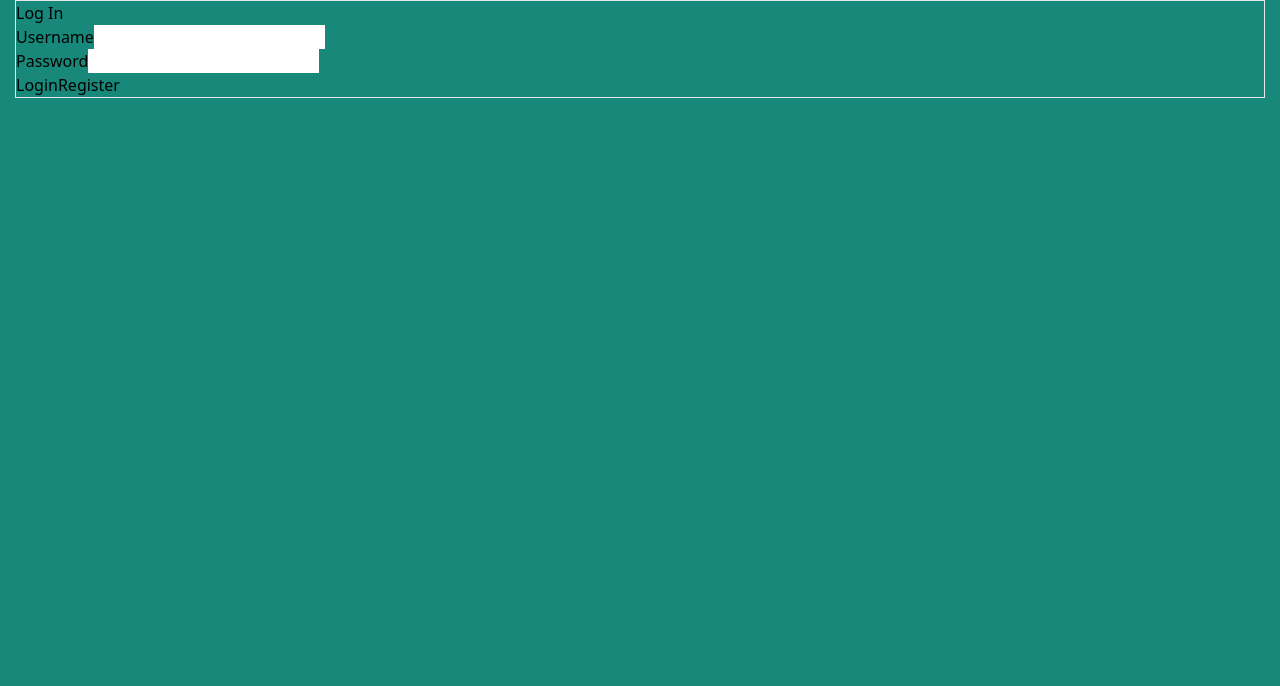
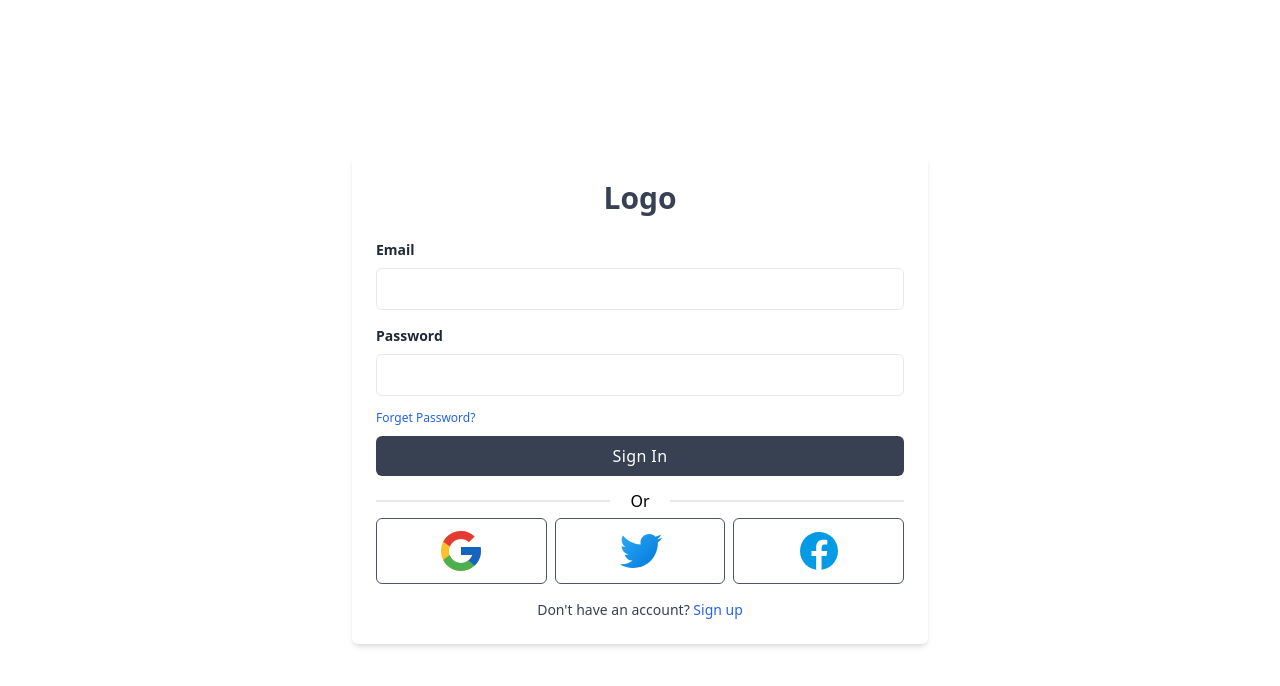
Before and after one commit to Green-Infinity-loop/Project-e-commerce, a Next.js app in the folder client/: page / in a window 1280 px wide. Shown: the top 686 px of the page. Built offline with nearby package versions, Linux system fonts and the light colour scheme.

Commit message:
log in hiiw

```diff
--- a/client/next.config.js
+++ b/client/next.config.js
@@ -8,6 +8,11 @@ const nextConfig = {
         hostname: "via.placeholder.com",
         pathname: "/**",
       },
+      {
+        protocol: "http",
+        hostname: "www.w3.org",
+        pathname: "/**",
+      },
     ]
   }
 }
--- a/client/src/components/LogIn.tsx
+++ b/client/src/components/LogIn.tsx
@@ -1,25 +1,88 @@
 import Link from "next/link";
 
-export default function LogIn(){
-    return (
-        <div className="bg-[#17887A] w-full h-screen">
-            <div className="container">
-                <div className="mx-auto border">
-                    <h1>Log In</h1>
-                    <form>
-                        <div className="form-group flex">
-                            <label>Username</label>
-                            <input type="text" />
-                        </div>
-                        <div className="form-group flex">
-                            <label>Password</label>
-                            <input type="text" />
-                        </div>
-                        <button>Login</button>
-                        <Link href="#">Register</Link>
-                    </form>
-                </div>
-            </div>
+export default function Login() {
+  return (
+    <div className="relative flex flex-col items-center justify-center min-h-screen overflow-hidden">
+      <div className="w-full p-6 bg-white rounded-md shadow-md lg:max-w-xl">
+        <h1 className="text-3xl font-bold text-center text-gray-700">Logo</h1>
+        <form className="mt-6">
+          <div className="mb-4">
+            <label
+              htmlFor="email"
+              className="block text-sm font-semibold text-gray-800"
+            >
+              Email
+            </label>
+            <input
+              type="email"
+              className="block w-full px-4 py-2 mt-2 text-gray-700 bg-white border rounded-md focus:border-gray-400 focus:ring-gray-300 focus:outline-none focus:ring focus:ring-opacity-40"
+            />
+          </div>
+          <div className="mb-2">
+            <label
+              htmlFor="password"
+              className="block text-sm font-semibold text-gray-800"
+            >
+              Password
+            </label>
+            <input
+              type="password"
+              className="block w-full px-4 py-2 mt-2 text-gray-700 bg-white border rounded-md focus:border-gray-400 focus:ring-gray-300 focus:outline-none focus:ring focus:ring-opacity-40"
+            />
+          </div>
+          <Link
+            href="/forget"
+            className="text-xs text-blue-600 hover:underline"
+          >
+            Forget Password?
+          </Link>
+          <div className="mt-2">
+            <button className="w-full px-4 py-2 tracking-wide text-white transition-colors duration-200 transform bg-gray-700 rounded-md hover:bg-gray-600 focus:outline-none focus:bg-gray-600">
+              Sign In
+            </button>
+          </div>
+        </form>
+
+        <div className="relative flex items-center justify-center w-full mt-6 border border-t">
+          <div className="absolute px-5 bg-white">Or</div>
         </div>
-    )
+        <div className="flex mt-4 gap-x-2">
+          <button
+            type="button"
+            className="flex items-center justify-center w-full p-2 border border-gray-600 rounded-md focus:ring-2 focus:ring-offset-1 focus:ring-violet-600"
+          >
+            <svg xmlns="http://www.w3.org/2000/svg" x="0px" y="0px"
+width="48" height="48"
+viewBox="0 0 48 48">
+<path fill="#fbc02d" d="M43.611,20.083H42V20H24v8h11.303c-1.649,4.657-6.08,8-11.303,8c-6.627,0-12-5.373-12-12	s5.373-12,12-12c3.059,0,5.842,1.154,7.961,3.039l5.657-5.657C34.046,6.053,29.268,4,24,4C12.955,4,4,12.955,4,24s8.955,20,20,20	s20-8.955,20-20C44,22.659,43.862,21.35,43.611,20.083z"></path><path fill="#e53935" d="M6.306,14.691l6.571,4.819C14.655,15.108,18.961,12,24,12c3.059,0,5.842,1.154,7.961,3.039	l5.657-5.657C34.046,6.053,29.268,4,24,4C16.318,4,9.656,8.337,6.306,14.691z"></path><path fill="#4caf50" d="M24,44c5.166,0,9.86-1.977,13.409-5.192l-6.19-5.238C29.211,35.091,26.715,36,24,36	c-5.202,0-9.619-3.317-11.283-7.946l-6.522,5.025C9.505,39.556,16.227,44,24,44z"></path><path fill="#1565c0" d="M43.611,20.083L43.595,20L42,20H24v8h11.303c-0.792,2.237-2.231,4.166-4.087,5.571	c0.001-0.001,0.002-0.001,0.003-0.002l6.19,5.238C36.971,39.205,44,34,44,24C44,22.659,43.862,21.35,43.611,20.083z"></path>
+</svg>
+          </button>
+          <button className="flex items-center justify-center w-full p-2 border border-gray-600 rounded-md focus:ring-2 focus:ring-offset-1 focus:ring-violet-600">
+            <svg xmlns="http://www.w3.org/2000/svg" x="0px" y="0px"
+width="48" height="48"
+viewBox="0 0 48 48">
+<linearGradient id="_osn9zIN2f6RhTsY8WhY4a_5MQ0gPAYYx7a_gr1" x1="10.341" x2="40.798" y1="8.312" y2="38.769" gradientUnits="userSpaceOnUse"><stop offset="0" stop-color="#2aa4f4"></stop><stop offset="1" stop-color="#007ad9"></stop></linearGradient><path fill="url(#_osn9zIN2f6RhTsY8WhY4a_5MQ0gPAYYx7a_gr1)" d="M46.105,11.02c-1.551,0.687-3.219,1.145-4.979,1.362c1.789-1.062,3.166-2.756,3.812-4.758	c-1.674,0.981-3.529,1.702-5.502,2.082C37.86,8.036,35.612,7,33.122,7c-4.783,0-8.661,3.843-8.661,8.582	c0,0.671,0.079,1.324,0.226,1.958c-7.196-0.361-13.579-3.782-17.849-8.974c-0.75,1.269-1.172,2.754-1.172,4.322	c0,2.979,1.525,5.602,3.851,7.147c-1.42-0.043-2.756-0.438-3.926-1.072c0,0.026,0,0.064,0,0.101c0,4.163,2.986,7.63,6.944,8.419	c-0.723,0.198-1.488,0.308-2.276,0.308c-0.559,0-1.104-0.063-1.632-0.158c1.102,3.402,4.299,5.889,8.087,5.963	c-2.964,2.298-6.697,3.674-10.756,3.674c-0.701,0-1.387-0.04-2.065-0.122C7.73,39.577,12.283,41,17.171,41	c15.927,0,24.641-13.079,24.641-24.426c0-0.372-0.012-0.742-0.029-1.108C43.483,14.265,44.948,12.751,46.105,11.02"></path>
+</svg>
+          </button>
+          <button className="flex items-center justify-center w-full p-2 border border-gray-600 rounded-md focus:ring-2 focus:ring-offset-1 focus:ring-violet-600">
+            <svg xmlns="http://www.w3.org/2000/svg" x="0px" y="0px"
+width="48" height="48"
+viewBox="0 0 48 48">
+<path fill="#039be5" d="M24 5A19 19 0 1 0 24 43A19 19 0 1 0 24 5Z"></path><path fill="#fff" d="M26.572,29.036h4.917l0.772-4.995h-5.69v-2.73c0-2.075,0.678-3.915,2.619-3.915h3.119v-4.359c-0.548-0.074-1.707-0.236-3.897-0.236c-4.573,0-7.254,2.415-7.254,7.917v3.323h-4.701v4.995h4.701v13.729C22.089,42.905,23.032,43,24,43c0.875,0,1.729-0.08,2.572-0.194V29.036z"></path>
+</svg>
+          </button>
+        </div>
+
+        <p className="mt-4 text-sm text-center text-gray-700">
+          Don't have an account?{" "}
+          <Link
+            href="/signup"
+            className="font-medium text-blue-600 hover:underline"
+          >
+            Sign up
+          </Link>
+        </p>
+      </div>
+    </div>
+  );
 }
```
